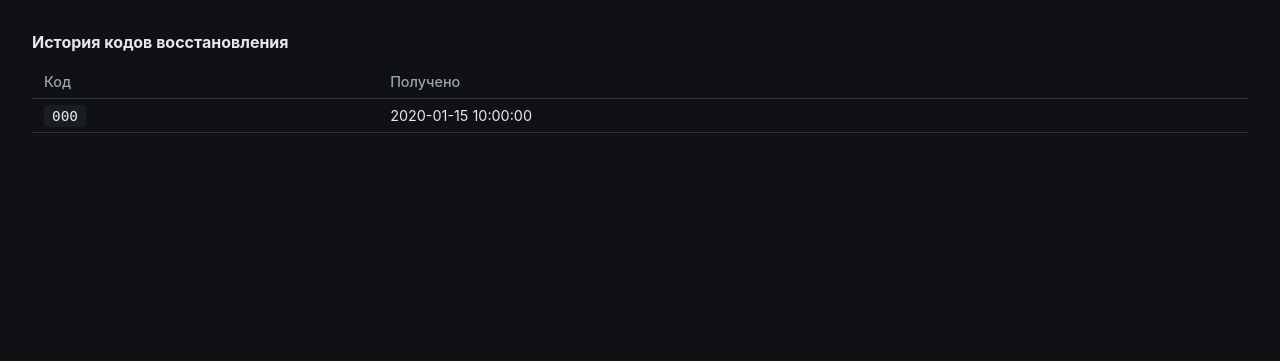
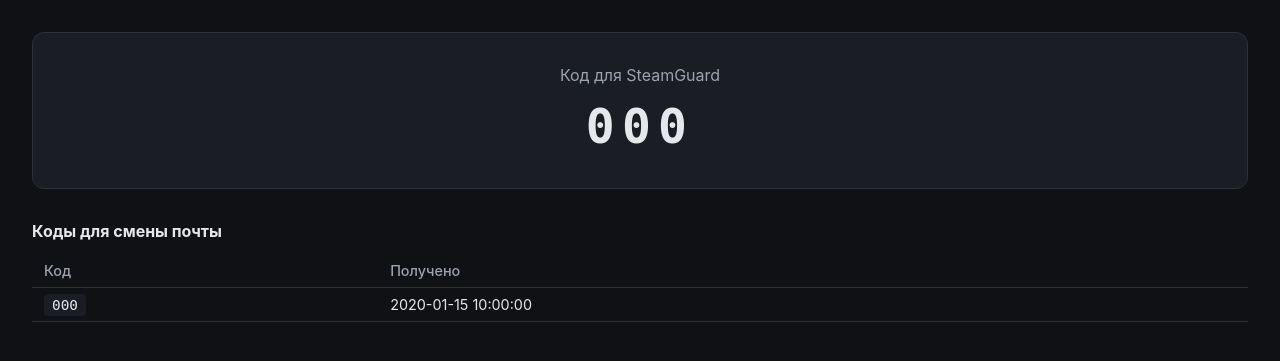
Before and after one commit to Artem-pcode/mailservice, a FastAPI app: template app/templates/dashboard.html in a window 1280 px wide. Shown: the part 77-438 px from the top of the page. Run offline with FastAPI, Linux system fonts and the light colour scheme; the template is opened without the code that fills it: most values are stand-ins (such as "Sample title", 1, 10 or a date in 2020); parts of the project's set-up code (start-up, migrations or seed data) failed here and were passed over.

Commit message:
feat: add steamguard codes to site

```diff
--- a/app/routers/web.py
+++ b/app/routers/web.py
@@ -20,6 +20,7 @@
 from app.services.imap_client import fetch_messages
 from app.services.matcher import (
     find_all_recovery_codes,
+    get_current_steamguard_code,
 )
 
 import secrets
@@ -151,6 +152,7 @@
         {
             "email": account.email,
             "recovery_codes": find_all_recovery_codes(messages),
+            "steamguard_code": get_current_steamguard_code(messages),
         },
     )
 
--- a/app/templates/dashboard.html
+++ b/app/templates/dashboard.html
@@ -88,6 +88,33 @@
         .logout-btn:hover {
             background: #c82333;
         }
+
+        .steamguard-box {
+            text-align: center;
+            background: #1a1d24;
+            border: 1px solid #2d3138;
+            border-radius: 12px;
+            padding: 2rem 1rem;
+            margin-bottom: 2rem;
+        }
+
+        .steamguard-label {
+            font-size: 1rem;
+            color: #9ca3af;
+            margin-bottom: 0.75rem;
+        }
+
+        .steamguard-code {
+            font-size: 3rem;
+            font-weight: 700;
+            letter-spacing: 0.15em;
+            color: #e5e7eb;
+        }
+
+        .steamguard-empty {
+            font-size: 1.3rem;
+            color: #6b7280;
+        }
     </style>
 </head>
 
@@ -99,7 +126,16 @@
         </form>
     </div>
 
-    <h2>История кодов восстановления</h2>
+    <div class="steamguard-box">
+        <div class="steamguard-label">Код для SteamGuard</div>
+        {% if steamguard_code %}
+        <div class="steamguard-code"><code>{{ steamguard_code }}</code></div>
+        {% else %}
+        <div class="steamguard-empty">Кода нет</div>
+        {% endif %}
+    </div>
+
+    <h2>Коды для смены почты</h2>
     {% if recovery_codes %}
     <table>
         <tr>
@@ -114,7 +150,7 @@
         {% endfor %}
     </table>
     {% else %}
-    <div class="empty">Кодов восстановления не найдено</div>
+    <div class="empty">Кодов для смены почты не найдено</div>
     {% endif %}
 </body>
 
```
Also changed, not shown: app/services/matcher.py (+26 -0 lines).
